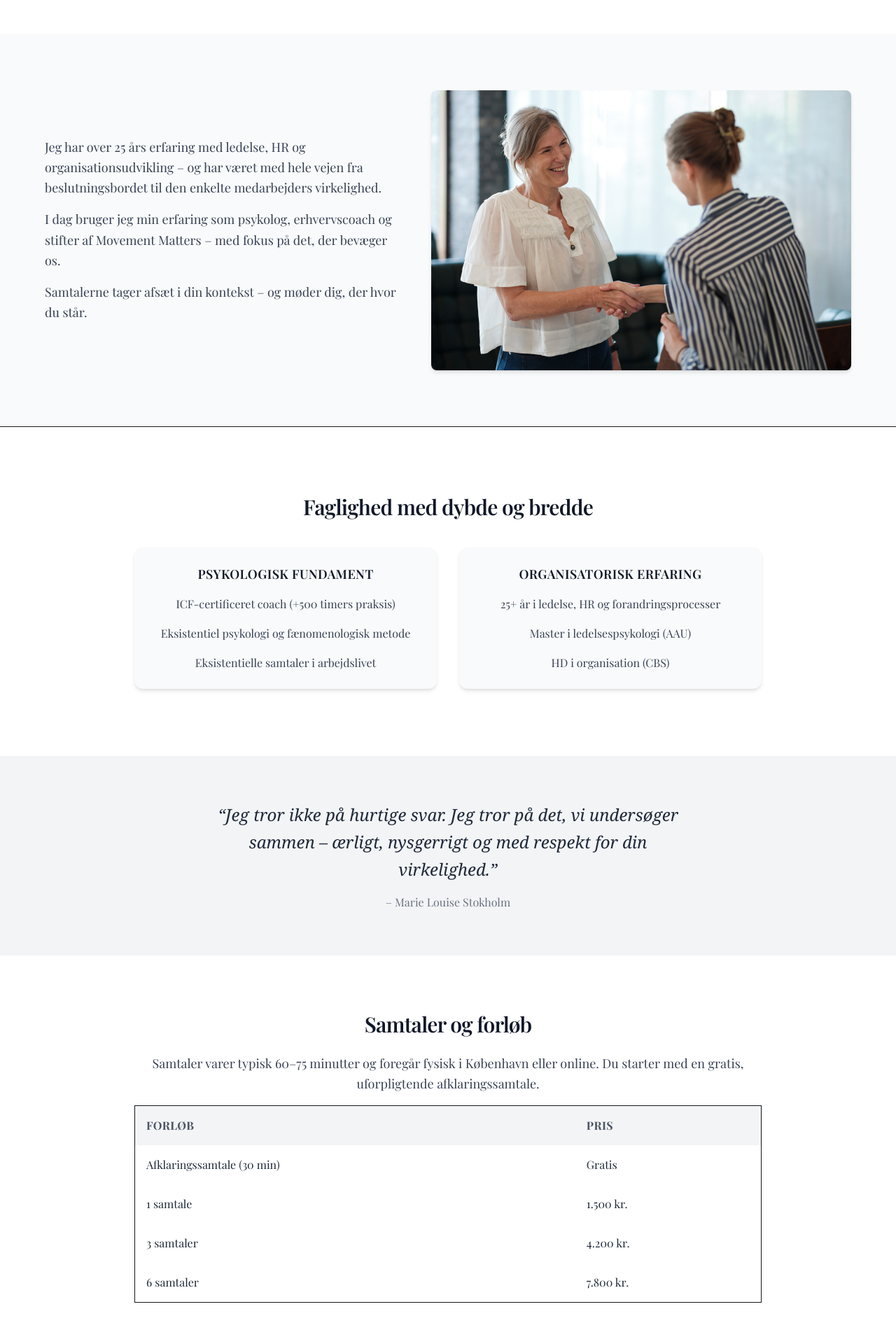
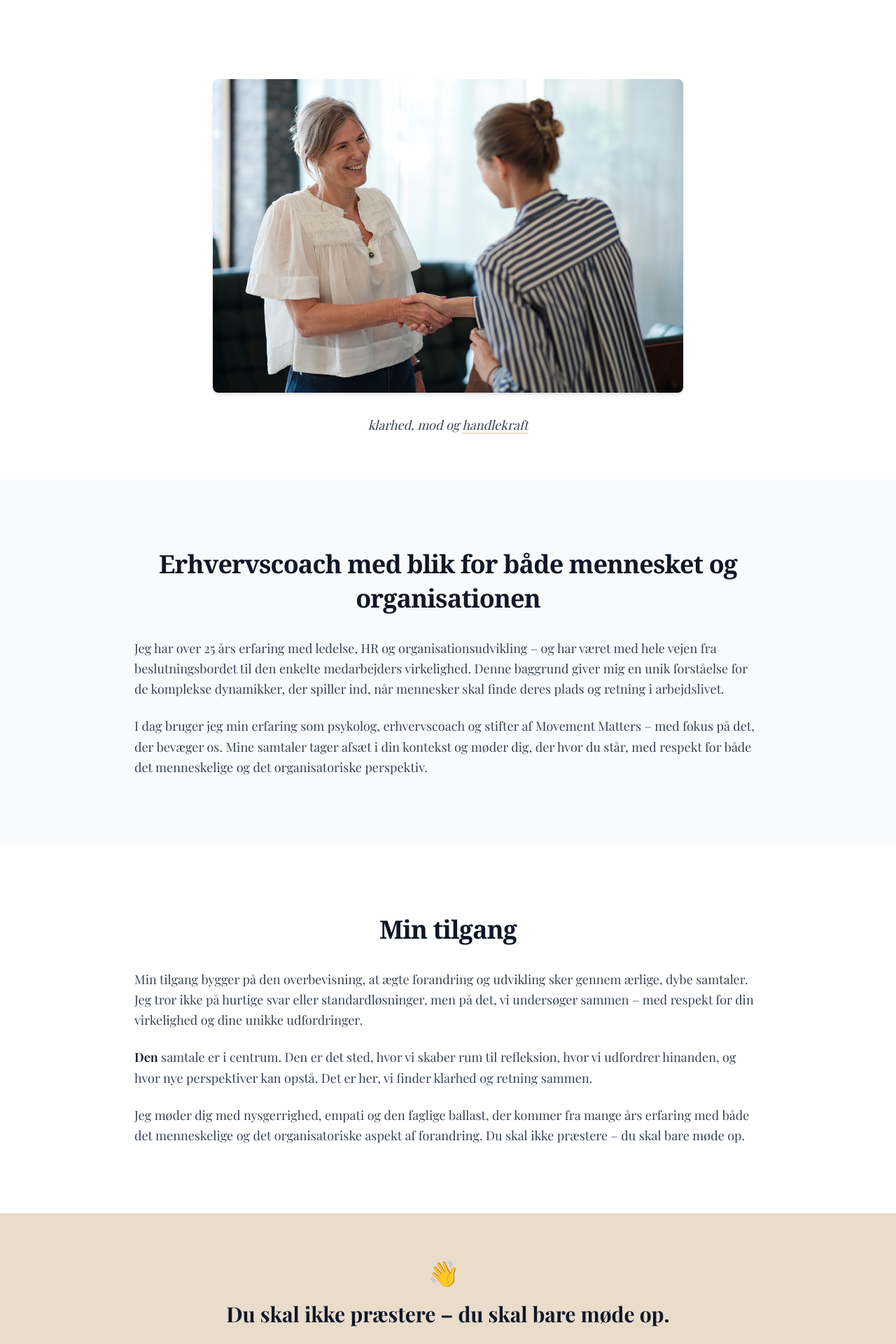
Before and after one commit to nordic-agency/marielouisestokholm, a Next.js app: page /om-mig in a window 1280 px wide. Shown: the part 260-2180 px from the top of the page at 70% size. Built offline with nearby package versions, Linux system fonts and the light colour scheme.

Commit message:
V2 Revision: Complete redesign of Om mig page with new structure and content

```diff
--- a/src/app/om-mig/page.tsx
+++ b/src/app/om-mig/page.tsx
@@ -17,94 +17,93 @@ export default function AboutPage() {
         </div>
       </section>
 
-      {/* Om mig + billede */}
-      <section className="bg-gray-50 border-b py-20 px-6">
-        <div className="max-w-6xl mx-auto grid md:grid-cols-[1fr_600px] gap-12 items-center">
-          <div className="prose prose-lg text-gray-700 text-lg leading-relaxed space-y-4">
-            <p>Jeg har over 25 års erfaring med ledelse, HR og organisationsudvikling – og har været med hele vejen fra beslutningsbordet til den enkelte medarbejders virkelighed.</p>
-            <p>I dag bruger jeg min erfaring som psykolog, erhvervscoach og stifter af Movement Matters – med fokus på det, der bevæger os.</p>
-            <p>Samtalerne tager afsæt i din kontekst – og møder dig, der hvor du står.</p>
-          </div>
-          <div>
+      {/* Foto sektion */}
+      <section className="bg-white py-16 px-6">
+        <div className="max-w-4xl mx-auto text-center">
+          <div className="mb-8">
             <Image
               src="/images/foran-whiteboard.jpg"
               alt="Marie Louise Stokholm"
-              className="rounded-lg shadow-md object-cover w-full h-auto"
-              width={600}
-              height={800}
+              className="rounded-lg shadow-md object-cover w-full max-w-2xl mx-auto h-auto"
+              width={800}
+              height={600}
             />
+          </div>
+          <p className="text-lg text-gray-700 italic">
+            klarhed, mod og <span className="underline decoration-[#e9dccb] decoration-2 underline-offset-4">handlekraft</span>
+          </p>
+        </div>
+      </section>
+
+      {/* Erhvervscoach med blik for både mennesket og organisationen */}
+      <section className="bg-gray-50 py-24 px-6">
+        <div className="max-w-4xl mx-auto">
+          <h2 className="text-3xl md:text-4xl font-serif font-bold text-gray-900 leading-snug tracking-tight mb-8 text-center">
+            Erhvervscoach med blik for både mennesket og organisationen
+          </h2>
+          <div className="space-y-6 text-lg leading-relaxed text-gray-700">
+            <p>
+              Jeg har over 25 års erfaring med ledelse, HR og organisationsudvikling – og har været med hele vejen fra beslutningsbordet til den enkelte medarbejders virkelighed. Denne baggrund giver mig en unik forståelse for de komplekse dynamikker, der spiller ind, når mennesker skal finde deres plads og retning i arbejdslivet.
+            </p>
+            <p>
+              I dag bruger jeg min erfaring som psykolog, erhvervscoach og stifter af Movement Matters – med fokus på det, der bevæger os. Mine samtaler tager afsæt i din kontekst og møder dig, der hvor du står, med respekt for både det menneskelige og det organisatoriske perspektiv.
+            </p>
           </div>
         </div>
       </section>
 
-      {/* Faglighed */}
+      {/* Min tilgang */}
       <section className="bg-white py-24 px-6">
-        <div className="max-w-4xl mx-auto text-center">
-          <h2 className="text-3xl font-semibold text-gray-900 tracking-tight mb-10">Faglighed med dybde og bredde</h2>
-          <div className="grid sm:grid-cols-2 gap-8 text-gray-800">
-            <div className="bg-gray-50 rounded-xl shadow-md px-6 pb-6 pt-6">
-              <p className="text-lg font-semibold text-gray-900 uppercase tracking-wide mb-4 text-center">Psykologisk fundament</p>
-              <div className="space-y-4 text-base text-gray-700 leading-relaxed text-center">
-                <p>ICF-certificeret coach (+500 timers praksis)</p>
-                <p>Eksistentiel psykologi og fænomenologisk metode</p>
-                <p>Eksistentielle samtaler i arbejdslivet</p>
-              </div>
-            </div>
-            <div className="bg-gray-50 rounded-xl shadow-md px-6 pb-6 pt-6">
-              <p className="text-lg font-semibold text-gray-900 uppercase tracking-wide mb-4 text-center">Organisatorisk erfaring</p>
-              <div className="space-y-4 text-base text-gray-700 leading-relaxed text-center">
-                <p>25+ år i ledelse, HR og forandringsprocesser</p>
-                <p>Master i ledelsespsykologi (AAU)</p>
-                <p>HD i organisation (CBS)</p>
-              </div>
-            </div>
+        <div className="max-w-4xl mx-auto">
+          <h2 className="text-3xl md:text-4xl font-serif font-bold text-gray-900 leading-snug tracking-tight mb-8 text-center">
+            Min tilgang
+          </h2>
+          <div className="space-y-6 text-lg leading-relaxed text-gray-700">
+            <p>
+              Min tilgang bygger på den overbevisning, at ægte forandring og udvikling sker gennem ærlige, dybe samtaler. Jeg tror ikke på hurtige svar eller standardløsninger, men på det, vi undersøger sammen – med respekt for din virkelighed og dine unikke udfordringer.
+            </p>
+            <p>
+              <span className="font-semibold text-gray-900">Den</span> samtale er i centrum. Den er det sted, hvor vi skaber rum til refleksion, hvor vi udfordrer hinanden, og hvor nye perspektiver kan opstå. Det er her, vi finder klarhed og retning sammen.
+            </p>
+            <p>
+              Jeg møder dig med nysgerrighed, empati og den faglige ballast, der kommer fra mange års erfaring med både det menneskelige og det organisatoriske aspekt af forandring. Du skal ikke præstere – du skal bare møde op.
+            </p>
           </div>
         </div>
       </section>
 
-      {/* Citat */}
-      <section className="bg-gray-100 py-16 px-6 text-center">
-        <div>
-          <blockquote className="text-xl md:text-2xl italic text-gray-800 leading-relaxed font-serif text-center max-w-2xl mx-auto">
-            “Jeg tror ikke på hurtige svar. Jeg tror på det, vi undersøger sammen – ærligt, nysgerrigt og med respekt for din virkelighed.”
-          </blockquote>
-          <p className="mt-4 text-gray-500">– Marie Louise Stokholm</p>
+      {/* Fremhævet statement */}
+      <section className="bg-[#e9dccb] py-16 px-6 text-center">
+        <div className="max-w-4xl mx-auto">
+          <div className="flex items-center justify-center mb-4">
+            <span className="text-4xl mr-3">👋</span>
+          </div>
+          <p className="text-2xl md:text-3xl font-bold text-gray-900 leading-relaxed">
+            Du skal ikke præstere – du skal bare møde op.
+          </p>
         </div>
       </section>
 
-      {/* Priser */}
-      <section className="bg-white py-20 px-6">
-        <div className="max-w-4xl mx-auto text-center">
-          <h2 className="text-3xl font-semibold text-gray-900 tracking-tight mb-6">Samtaler og forløb</h2>
-          <p className="text-lg leading-relaxed text-gray-700">
-            Samtaler varer typisk 60–75 minutter og foregår fysisk i København eller online. Du starter med en gratis, uforpligtende afklaringssamtale.
-          </p>
-          <table className="w-full mt-4 border text-left">
-            <thead>
-              <tr className="bg-gray-100">
-                <th className="px-4 py-4 text-base text-left uppercase tracking-wide text-gray-600">Forløb</th>
-                <th className="px-4 py-4 text-base text-left uppercase tracking-wide text-gray-600">Pris</th>
-              </tr>
-            </thead>
-            <tbody>
-              <tr>
-                <td className="px-4 py-4 text-base text-gray-800">Afklaringssamtale (30 min)</td>
-                <td className="px-4 py-4 text-base text-gray-800">Gratis</td>
-              </tr>
-              <tr>
-                <td className="px-4 py-4 text-base text-gray-800">1 samtale</td>
-                <td className="px-4 py-4 text-base text-gray-800">1.500 kr.</td>
-              </tr>
-              <tr>
-                <td className="px-4 py-4 text-base text-gray-800">3 samtaler</td>
-                <td className="px-4 py-4 text-base text-gray-800">4.200 kr.</td>
-              </tr>
-              <tr>
-                <td className="px-4 py-4 text-base text-gray-800">6 samtaler</td>
-                <td className="px-4 py-4 text-base text-gray-800">7.800 kr.</td>
-              </tr>
-            </tbody>
-          </table>
+      {/* Sådan arbejder jeg */}
+      <section className="bg-gray-50 py-24 px-6">
+        <div className="max-w-4xl mx-auto">
+          <h2 className="text-3xl md:text-4xl font-serif font-bold text-gray-900 leading-snug tracking-tight mb-8 text-center">
+            Sådan arbejder jeg:
+          </h2>
+          <div className="space-y-8 text-lg leading-relaxed text-gray-700">
+            <div>
+              <h3 className="font-semibold text-gray-900 mb-3">1. Vi starter med at mødes, hvor du er</h3>
+              <p>Første samtale handler om at forstå din situation, dine udfordringer og dine ønsker. Der er ingen forventninger til, at du skal have styr på alt – vi undersøger sammen, hvad der bevæger sig.</p>
+            </div>
+            <div>
+              <h3 className="font-semibold text-gray-900 mb-3">2. Vi skaber rum til refleksion og nye perspektiver</h3>
+              <p>Gennem ærlige samtaler og skarpe spørgsmål hjælper jeg dig med at se din situation fra nye vinkler. Det handler ikke om at fortælle dig, hvad du skal gøre, men om at hjælpe dig med at finde dine egne svar.</p>
+            </div>
+            <div>
+              <h3 className="font-semibold text-gray-900 mb-3">3. Vi omsætter indsigt til handling</h3>
+              <p>Samtalerne skal føre til konkret bevægelse. Vi finder de næste skridt, der giver mening for dig, og jeg støtter dig i at tage dem – med den hastighed og den tilgang, der passer til din situation.</p>
+            </div>
+          </div>
         </div>
       </section>
 
```
